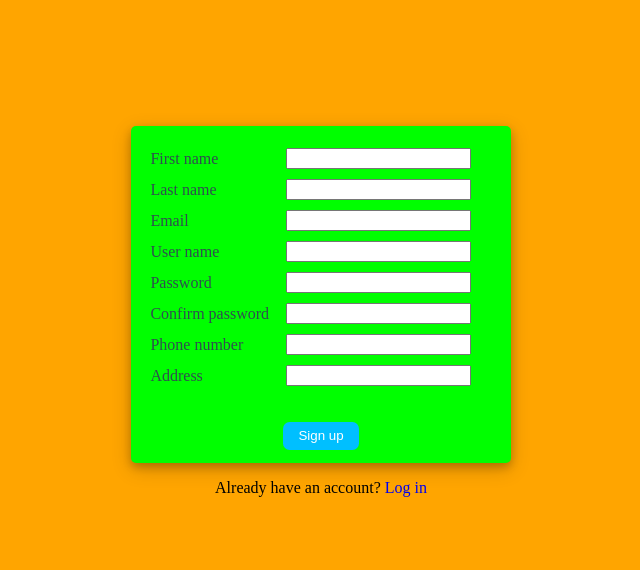
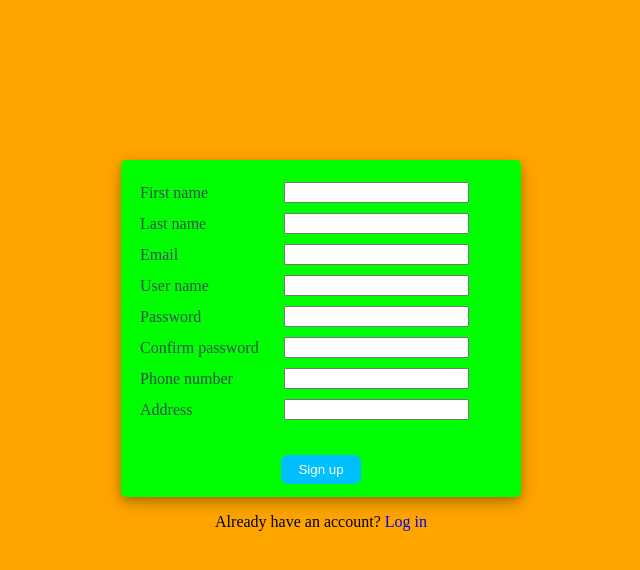
Before and after one commit to grassleaf99/btlTMDT, a Django app: page /register/ in a window 1280 px wide. Shown: the top 570 px of the page, without its empty margins (319-959 px from the left). Run offline with Django 3.2, Linux system fonts and the light colour scheme.

Commit message:
update register template

```diff
--- a/btlTMDT/webDjango/template/register.html
+++ b/btlTMDT/webDjango/template/register.html
@@ -11,9 +11,11 @@
         }
 
         form {
-            margin-top: 10%;
-            margin-left: 35%;
-            margin-right: 35%;
+            width: 25rem;
+            margin-left: auto;
+            margin-right: auto;
+
+            margin-top: 10rem;
             display: flex;
             justify-content: center;
             flex-direction: column;
```
Also changed, not shown: 1 other file.
